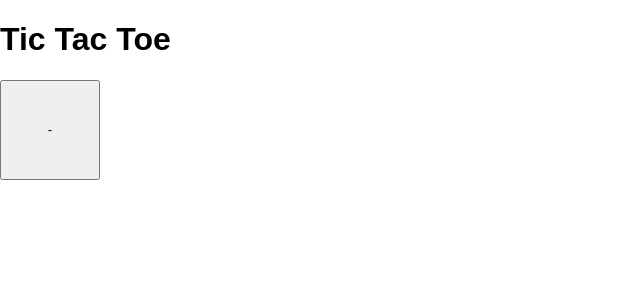
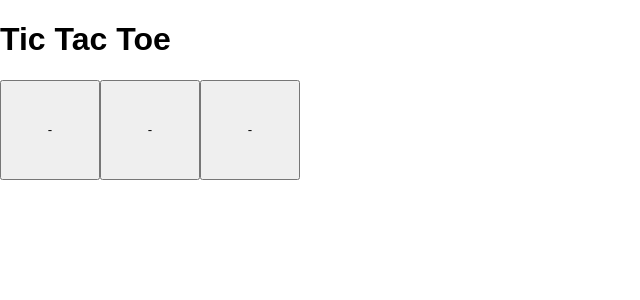
Before and after one commit to futurecodesmith/React-Tic-Tac-Toe, a React (Create React App) app: page / in a window 1280 px wide. Shown: the top 300 px of the page, without its empty margins (0-640 px from the left). Built offline with nearby package versions, Linux system fonts and the light colour scheme.

Commit message:
3 boxes in a row rendered

```diff
--- a/src/App.jsx
+++ b/src/App.jsx
@@ -1,5 +1,6 @@
 import React, { Component } from 'react';
 import './App.css';
+import Row from './Row';
 
  export default class App extends Component {
   constructor() {
@@ -13,40 +14,8 @@ import './App.css';
     return (
     <div>
       <h1>Tic Tac Toe</h1>
-      <Box state={this.state} prop="X"  />
+      <Row />
     </div>
     )
   }
 }
-
-class Box extends Component {
-
-  constructor(){
-    super();
-    this.state = {
-        text: '-',
-    }
-  }
-
-  toggleState() {
-    return this.state.text === 'X' ?
-    this.setState({text: 'O'}) :
-    this.setState({text: 'X'})
-  }
-
-  // selectBox() {
-
-  // }
-
-  // componentDidMount() {
-  //   setInterval(this.toggleState.bind(this), 300);
-  // }
-
-  render() {
-    return (
-      <button onClick={this.toggleState.bind(this)} className="button">
-        {this.state.text}
-      </button>
-    )
-  }
-}
--- /dev/null
+++ b/src/Box.jsx
@@ -0,0 +1,35 @@
+import React, { Component } from 'react';
+import './App.css';
+
+
+export default class Box extends Component {
+
+  constructor(){
+    super();
+    this.state = {
+        text: '-',
+    }
+  }
+
+  toggleState() {
+    return this.state.text === 'X' ?
+    this.setState({text: 'O'}) :
+    this.setState({text: 'X'})
+  }
+
+  // selectBox() {
+
+  // }
+
+  // componentDidMount() {
+  //   setInterval(this.toggleState.bind(this), 300);
+  // }
+
+  render() {
+    return (
+      <button onClick={this.toggleState.bind(this)} className="button">
+        {this.state.text}
+      </button>
+    )
+  }
+}
--- /dev/null
+++ b/src/Row.jsx
@@ -0,0 +1,29 @@
+import React, { Component } from 'react';
+import './App.css';
+import Box from './Box';
+
+
+export default class Row extends Component {
+  constructor() {
+    super();
+    this.state = {
+      turn: 'X'
+    }
+  }
+
+  populateRow(){
+    var boxes = [];
+    for (let i = 0; i < 3; i += 1) {
+      boxes.push(<Box key={i} state={this.state} prop="X"  />)
+    }
+    return boxes;
+  }
+
+  render() {
+    return (
+    <div>
+     { this.populateRow() }
+    </div>
+    )
+  }
+}
```
